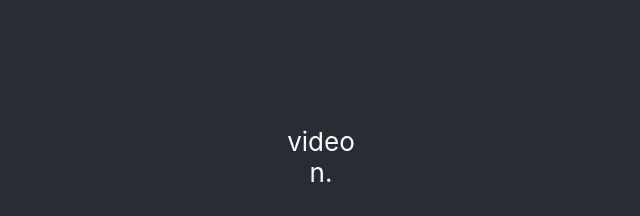
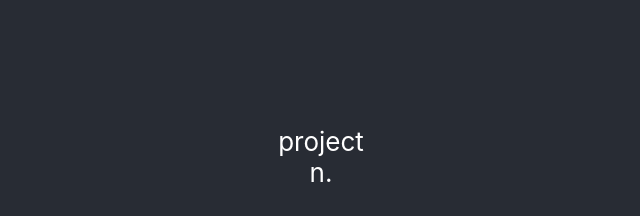
Before and after one commit to tranbrandon1233/translationproject, a React (Create React App) app: page / in a window 1280 px wide. Shown: the part 222-438 px from the top of the page, without its empty margins (319-959 px from the left). Built offline with nearby package versions, Linux system fonts and the light colour scheme.

Commit message:
Fix 2
Fixed error of repeating choices for MCQs and randomized word appearances

```diff
--- a/src/App.js
+++ b/src/App.js
@@ -578,7 +578,7 @@ class App extends Component {
   constructor(props) {
     super(props);
     this.state = {
-      index: 0,
+      index: Math.floor(Math.random()*words.length-1),
       showWords: true,
       showNext: false,
       showCorrect: false,
@@ -610,9 +610,6 @@ class App extends Component {
     }
     let indexUsed = false;  //Checks if index was ever inserted into randNums
     for(let i = 0; i < randNums.length; i++){
-      let newNum = Math.floor(Math.random()*words.length);
-
-      randNums[i] = newNum;
       if(randNums[i] === this.state.index){
         indexUsed = true;  //If so, return true
       }
```
